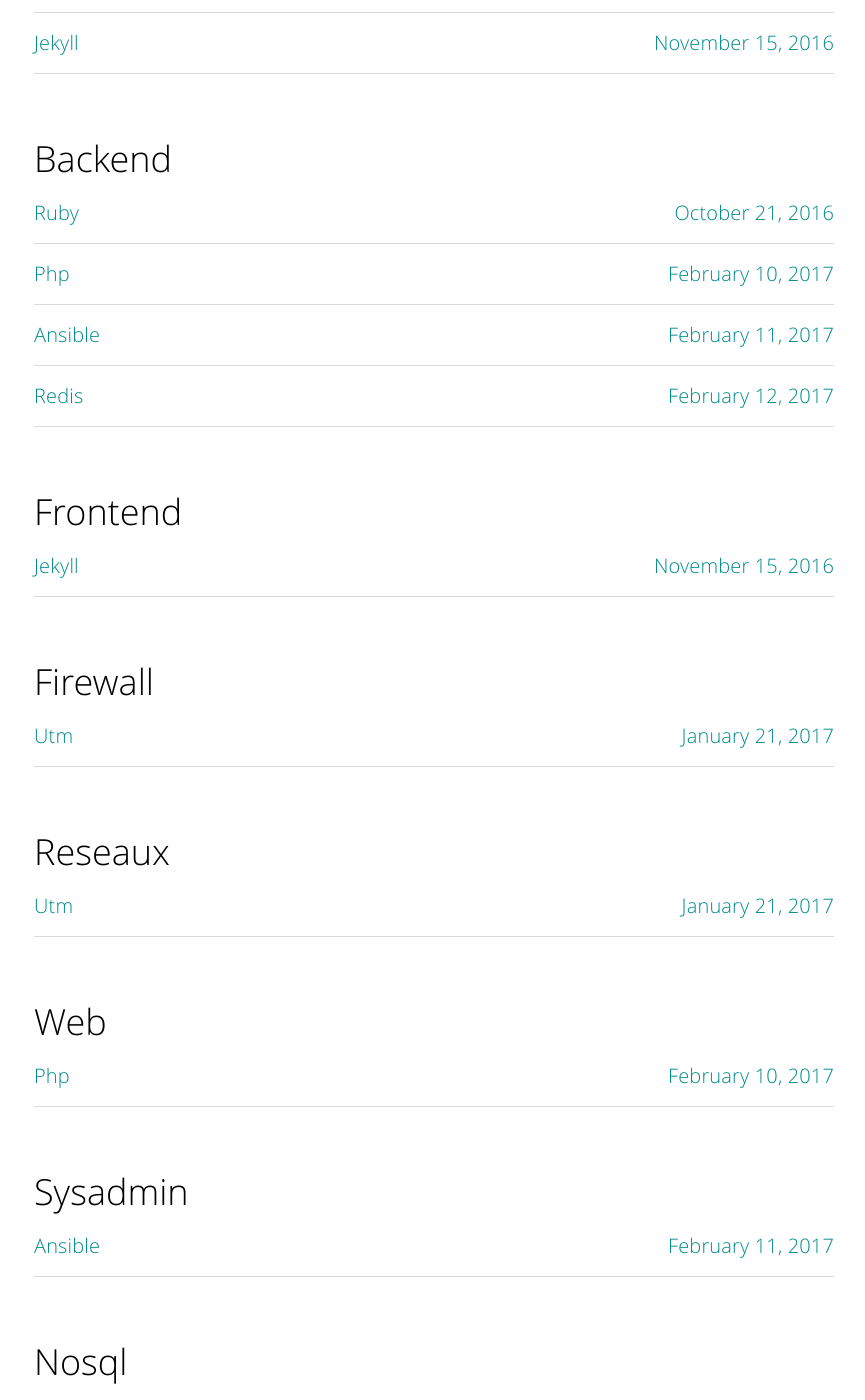
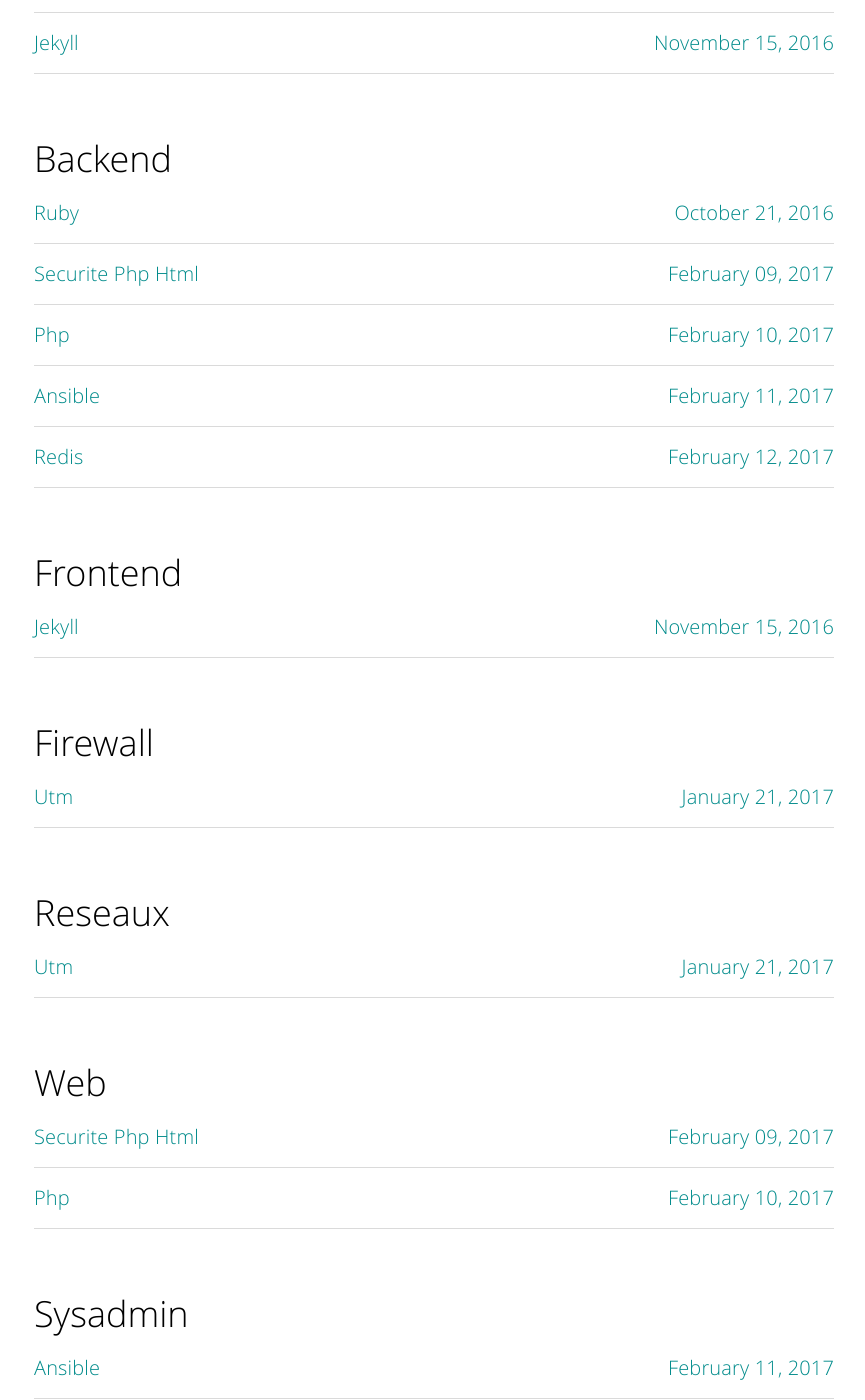
Before and after one commit to fasca/fasca.github.io, a Jekyll site: the page built from series.html, in a window 1280 px wide and 1400 px high, scrolled down 624 px. Shown: the whole window, without its empty margins (206-1071 px from the left). Built offline with Jekyll 4.4.1, drawn with Linux system fonts in a browser that asks for light colours; a file with an impossible date is left out.

Commit message:
Updated 2017-02-10-securite-php-html.md

```diff
--- a/_posts/2017-02-10-securite-php-html.md
+++ b/_posts/2017-02-10-securite-php-html.md
@@ -1,7 +1,7 @@
 ---
 published: true
 layout: post
-date: {}
+date: 2017-02-9
 tags:
   - backend
   - web
```
